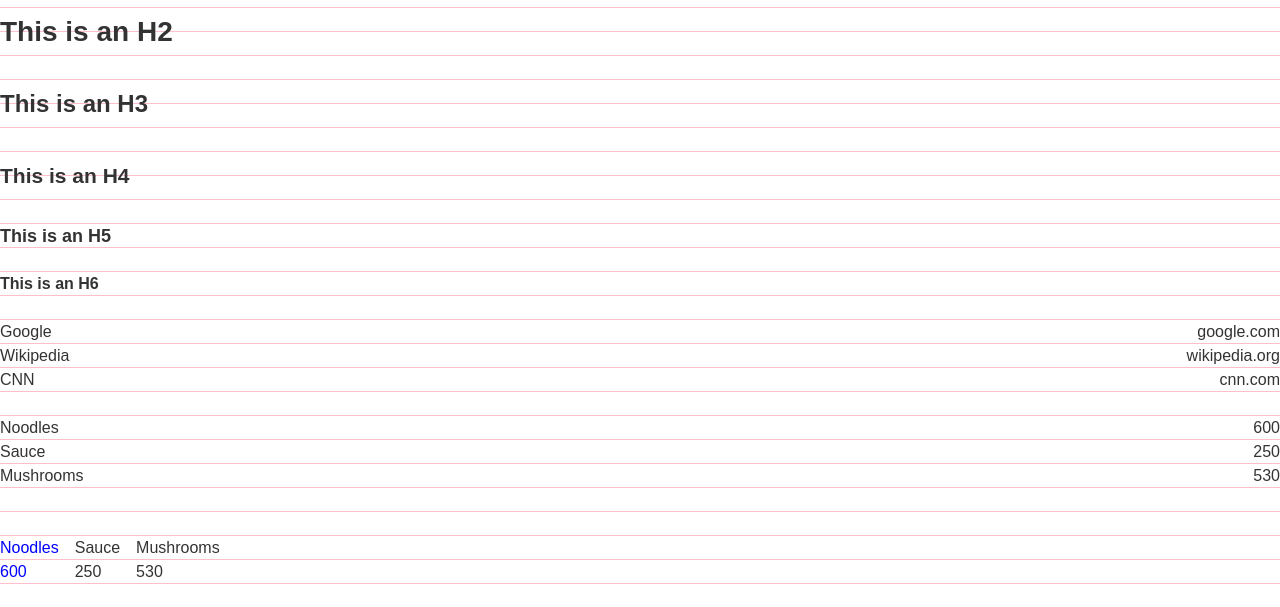
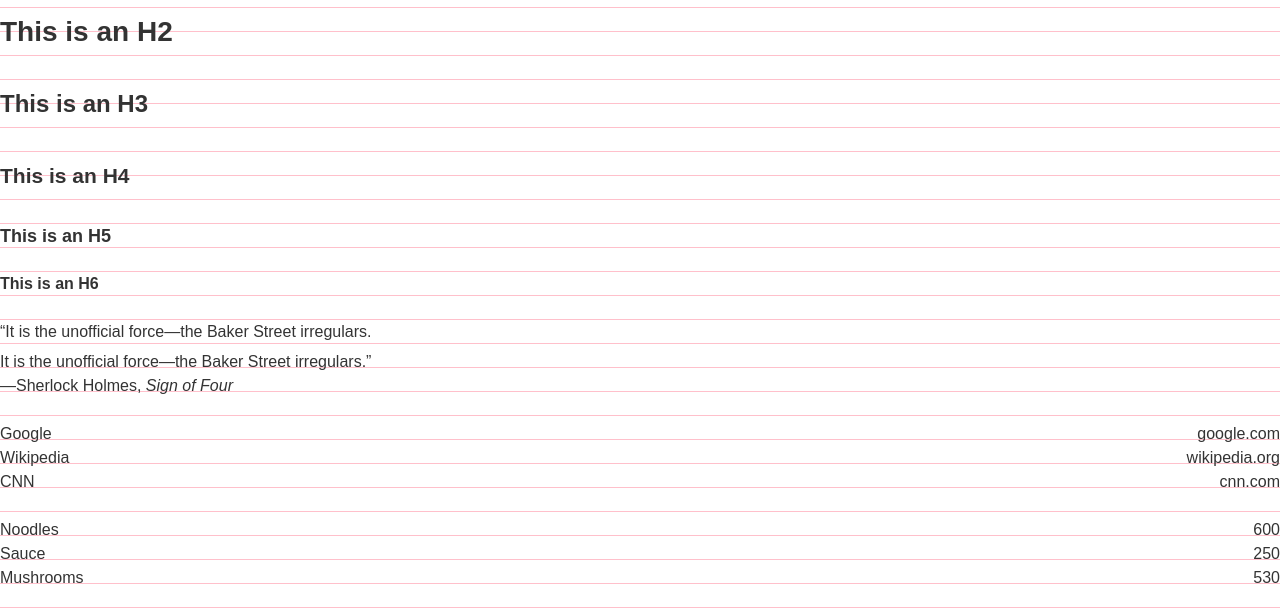
Before and after one commit to ScalesCSS/scalescss, a plain HTML site: page index.html in a window 1280 px wide. Shown: the part 424-1032 px from the top of the page. Drawn offline with Linux system fonts and the light colour scheme.

Commit message:
updated quotes with new markup

```diff
--- a/index.html
+++ b/index.html
@@ -82,6 +82,14 @@
                 <h4>This is an H4</h4>
                 <h5>This is an H5</h5>
                 <h6>This is an H6</h6>
+
+                <figure class="quote">
+                    <blockquote>
+                        <p>It is the unofficial force—the Baker Street irregulars.</p>
+                        <p>It is the unofficial force—the Baker Street irregulars.</p>
+                    </blockquote>
+                    <figcaption class="source">Sherlock Holmes, <cite>Sign of Four</cite></figcaption>
+                </figure>
 
                 <dl class="split websites">
                     <dt class="split__title">Google</dt>
--- a/scales/base/_quotes.scss
+++ b/scales/base/_quotes.scss
@@ -1,6 +1,10 @@
 /* ==========================================================================
    Quotes
    ========================================================================== */
+
+/*
+ * Put quotes around q and blockquote elements.
+ */
 q {
     quotes: "“" "”" "‘" "’";
 }
@@ -26,6 +30,10 @@ blockquote {
 }
 
 blockquote p:before {
+    content: ""; content: no-open-quote;
+}
+
+blockquote p:first-of-type:before {
     content: "“"; content: open-quote;
 }
 
@@ -39,17 +47,22 @@ blockquote p:last-of-type:after {
 
 
 /*
+ * See http://alistapart.com/blog/post/more-thoughts-about-blockquotes-than-are-strictly-required
+ * for rational of using <figure>. Not required for these styles to work, but good semantics.
  *
-   <blockquote>
-       <p>Insanity: doing the same thing over and over again and expecting
-       different results.</p>
-       <footer class=source>Albert Einstein</footer>
-   </blockquote>
+   <figure class="quote">
+        <blockquote>
+            <p>It is the unofficial force—the Baker Street irregulars.</p>
+        </blockquote>
+        <figcaption class="source">Sherlock Holmes, <cite>Sign of Four</cite></figcaption>
+    </figure>
  *
  */
 blockquote {
-    text-indent: -0.4em;
-
+    p {
+        @include rhythm(0,0,0,.25, ms(0));
+    }
+    &,
     p:last-of-type {
         margin-bottom: 0;
     }
```
Also changed, not shown: css/style.css.
